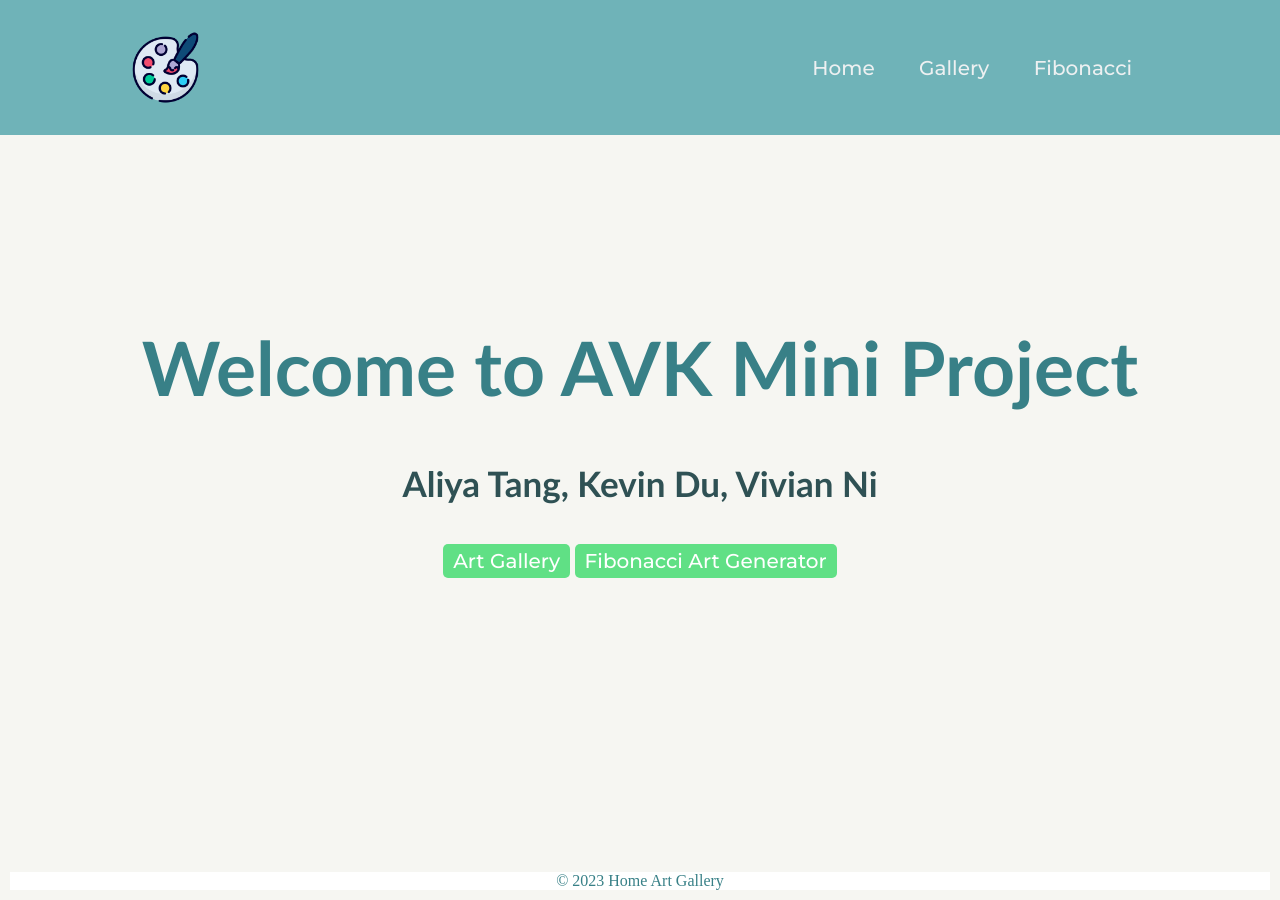
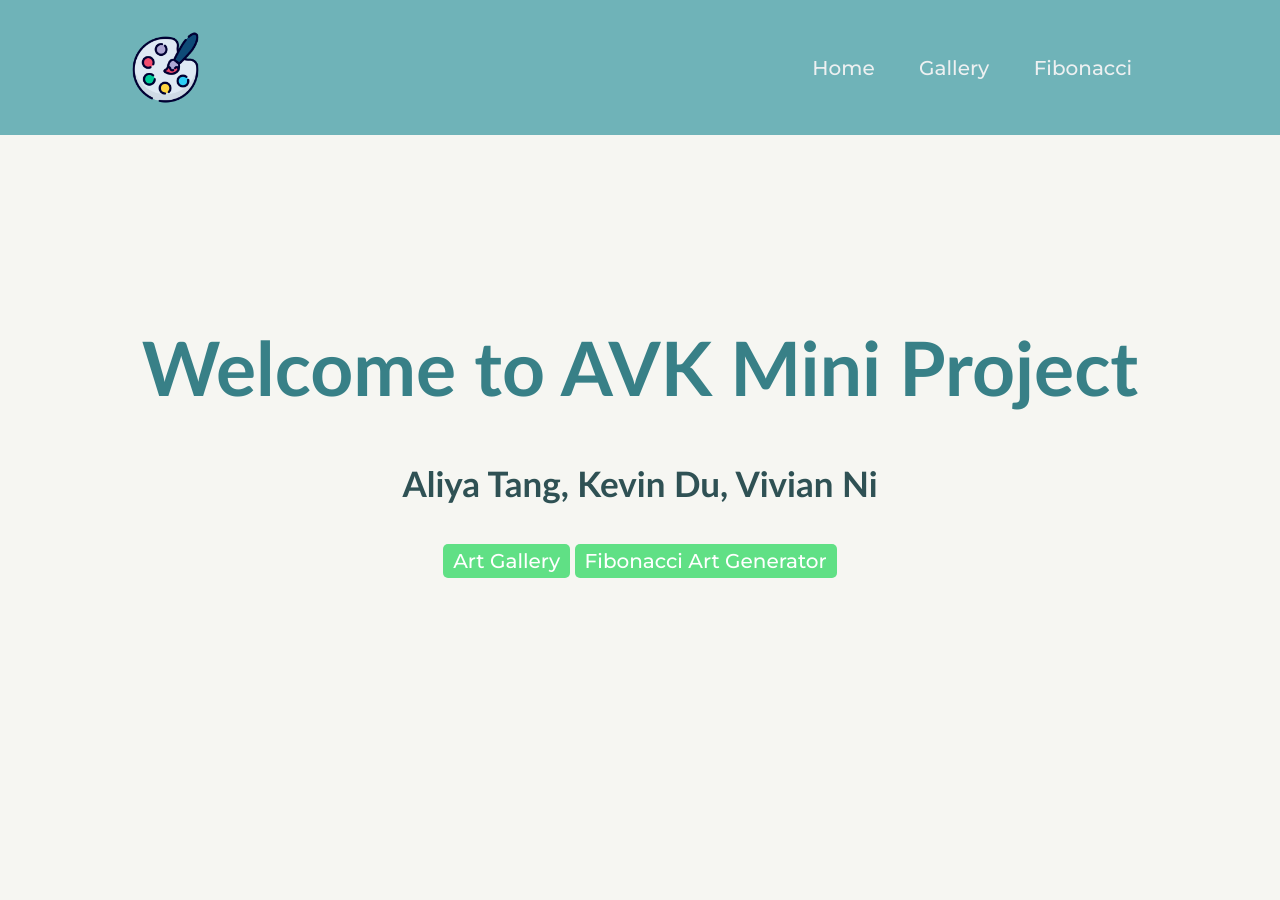
Before and after one commit to vivianknee/Sorting-Algoritm-Museum, a Jekyll site: the page built from home.md, in a window 1280 px wide. Built offline with Jekyll 4.4.1, drawn with Linux system fonts in a browser that asks for light colours.

Commit message:
url changes

```diff
--- a/_includes/avk_head.html
+++ b/_includes/avk_head.html
@@ -12,7 +12,7 @@
             </a>
             <nav>
                 <ul class="nav_links">
-                    <li class="nav_list"><a class="nav_a" href="{{ site.baseurl }}/Artists">Home</a></li>
+                    <li class="nav_list"><a class="nav_a" href="{{ site.baseurl }}/Home">Home</a></li>
                     <li class="nav_list"><a class="nav_a" href="{{ site.baseurl }}/ArtGallery">Gallery</a></li>
                     <li class="nav_list"><a class="nav_a" href="{{ site.baseurl }}/ArtGenerator">Fibonacci</a></li>
                 </ul>
--- a/artists.md
+++ b/home.md
@@ -17,9 +17,6 @@
         </section>
     </section>
 </body>
-<footer>
-        <p>&copy; 2023 Home Art Gallery</p>
-</footer>
 
 <style>
     body {
```
Also changed, not shown: other parts of home.md (+2 -2 lines), index.md (+0 -3 lines).
